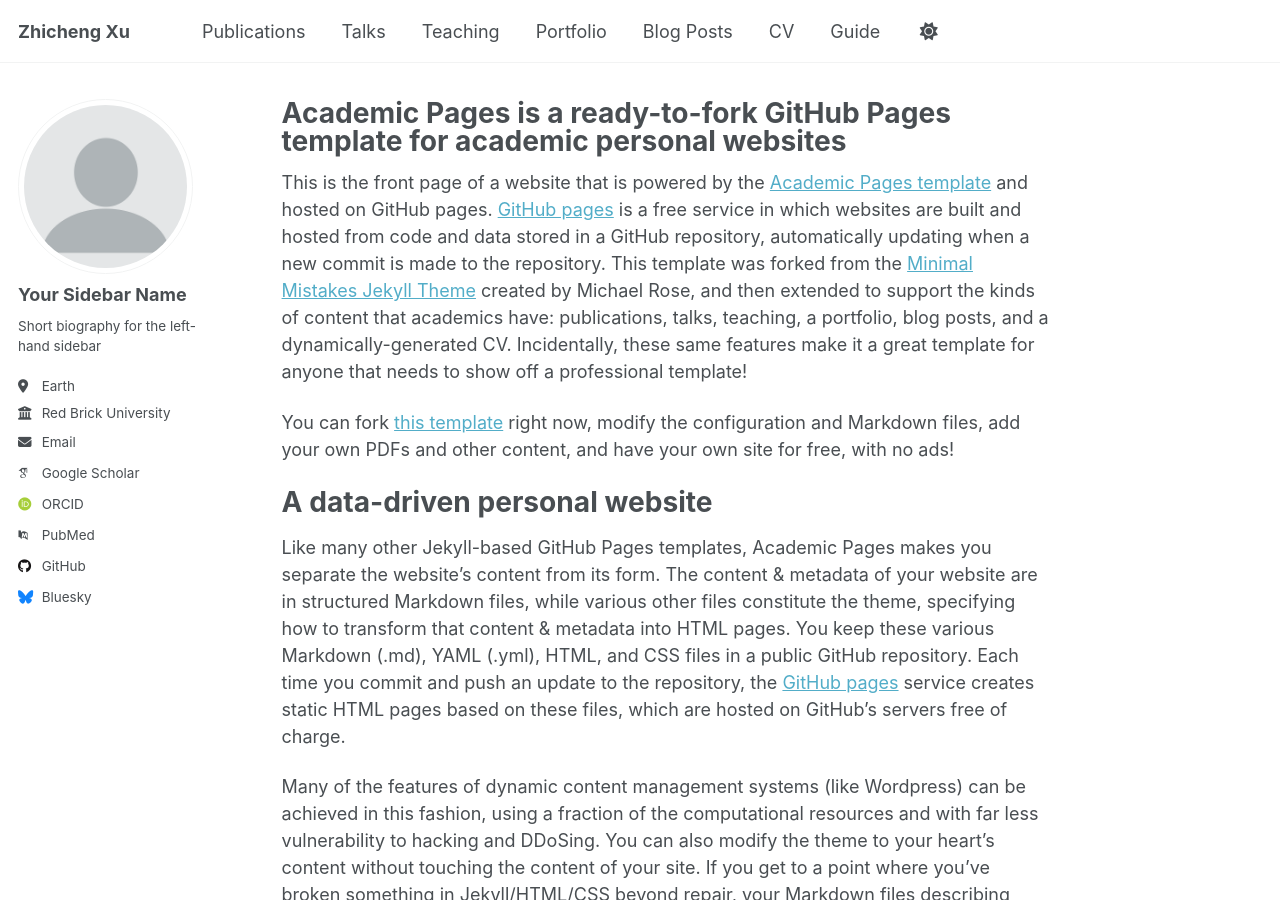
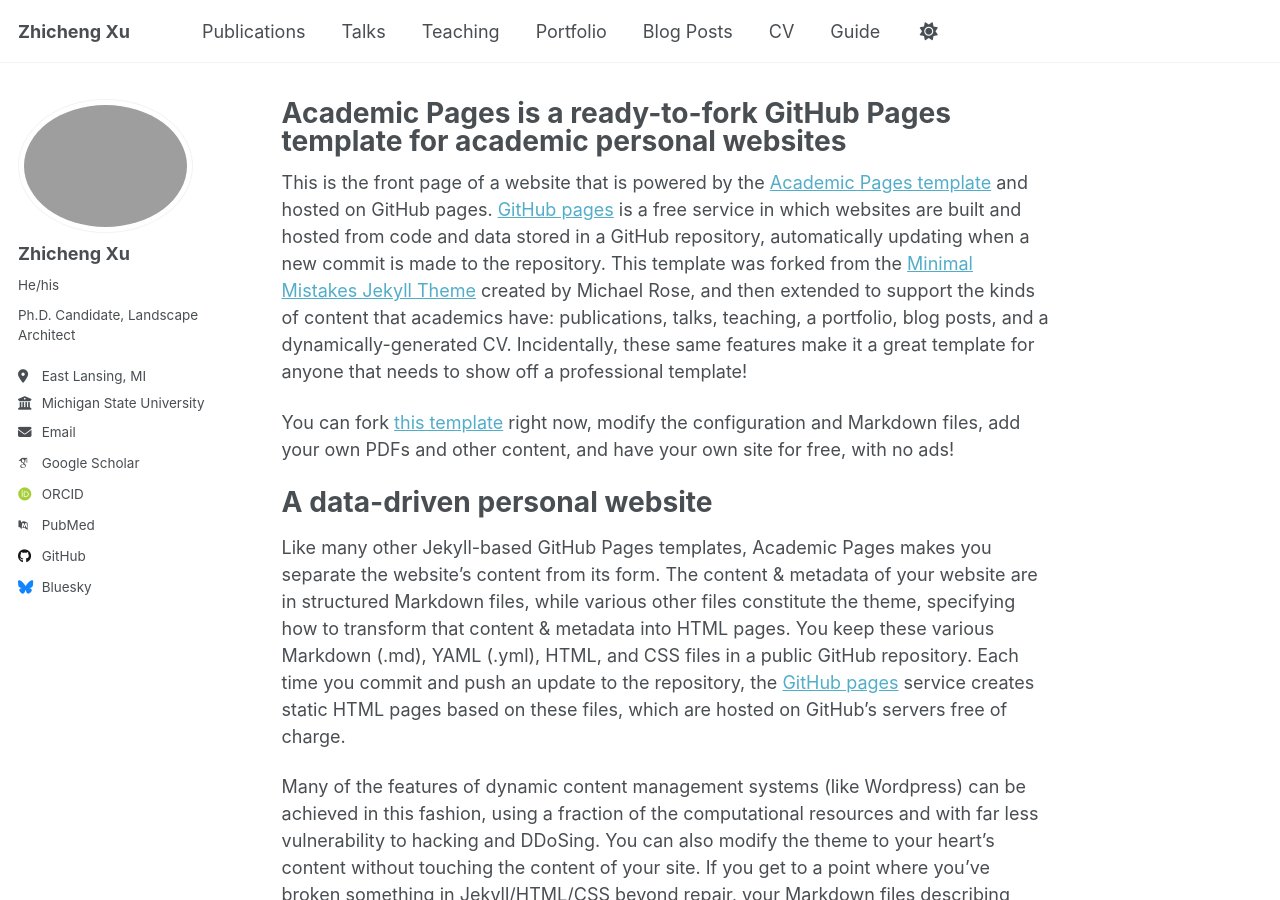
Before and after one commit to HelloZhicheng/HelloZhicheng.github.io, a Jekyll site: the page built from _pages/about.md, in a window 1280 px wide and 900 px high. Built offline with Jekyll 4.4.1, drawn with Linux system fonts in a browser that asks for light colours; some web fonts are replaced; a script that is not in the unit is left out.

Commit message:
Update _config.yml

```diff
--- a/_config.yml
+++ b/_config.yml
@@ -22,12 +22,11 @@ repository               : "academicpages/academicpages.github.io"
 #               Additional customization can be done by editing /_includes/author-profile.html
 author:
   # Biographic information
-  avatar           : "profile.png"
-  name             : "Your Sidebar Name"
-  pronouns         : # example: "she/her"
-  bio              : "Short biography for the left-hand sidebar"
-  location         : "Earth"
-  employer         : "Red Brick University"
+  name             : "Zhicheng Xu"
+  pronouns         : "He/his"
+  bio              : "Ph.D. Candidate, Landscape Architect"
+  location         : "East Lansing, MI"
+  employer         : "Michigan State University"
   uri              : # URL
   email            : "none@example.org"
 
```
